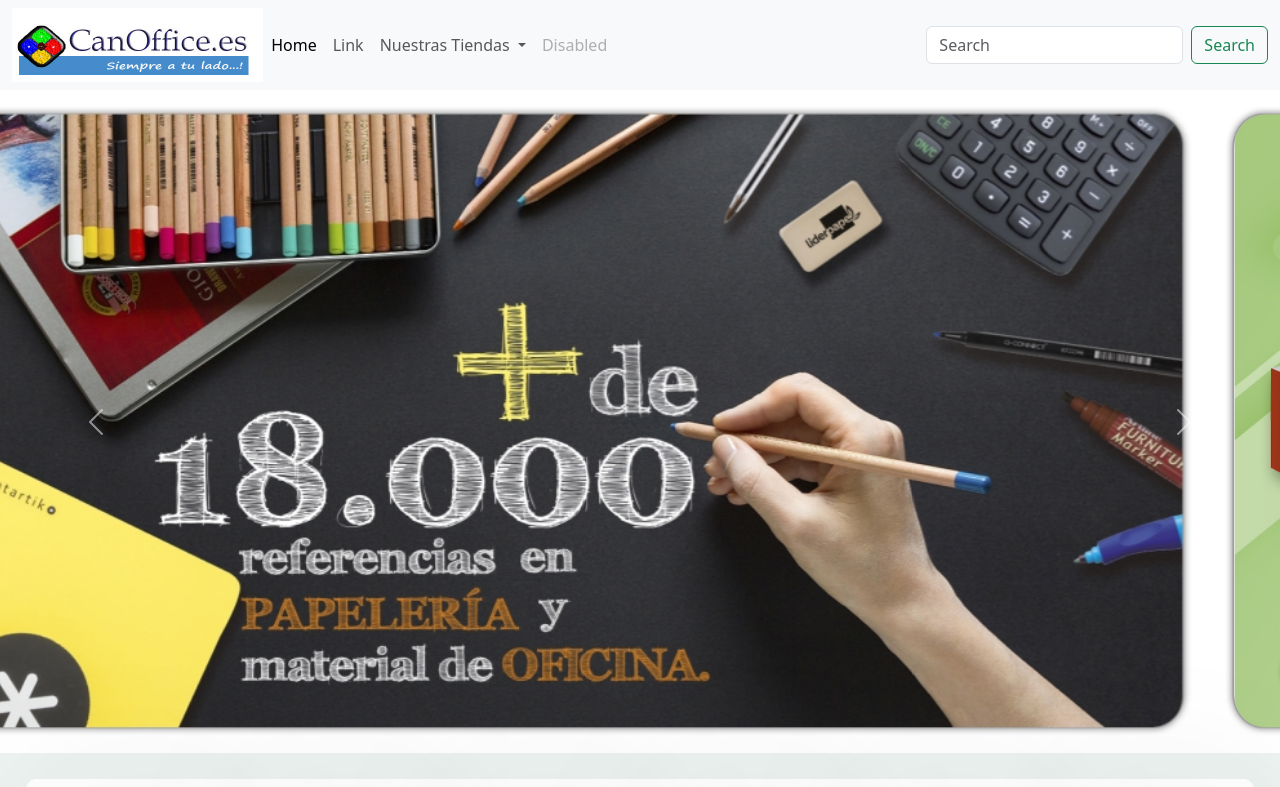
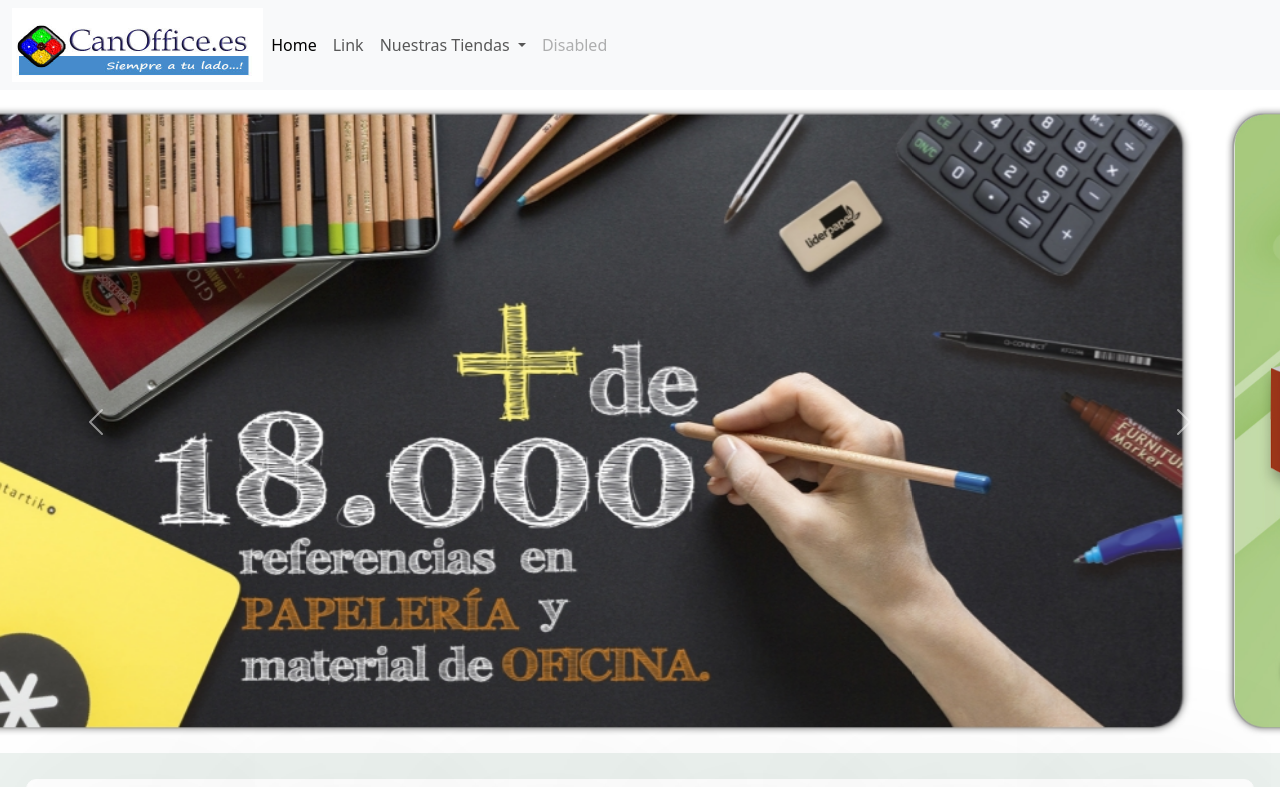
Before and after one commit to TT02X/CanOffice.es, a plain HTML site: page index.html in a window 1280 px wide. Shown: the top 787 px of the page. Drawn offline with nearby package versions, Linux system fonts and the light colour scheme.

Commit message:
Update index.html

```diff
--- a/index.html
+++ b/index.html
@@ -64,9 +64,9 @@
                     <a class="nav-link disabled" aria-disabled="true">Disabled</a>
                 </li>
                 </ul>
-                <form class="d-flex" role="search">
+               <!-- <form class="d-flex" role="search">
                     <input class="form-control me-2" type="search" placeholder="Search" aria-label="Search">
-                    <button class="btn btn-outline-success" type="submit">Search</button>
+                    <button class="btn btn-outline-success" type="submit">Search</button>    -->
                 </form>
             </div>
         </div>
```
